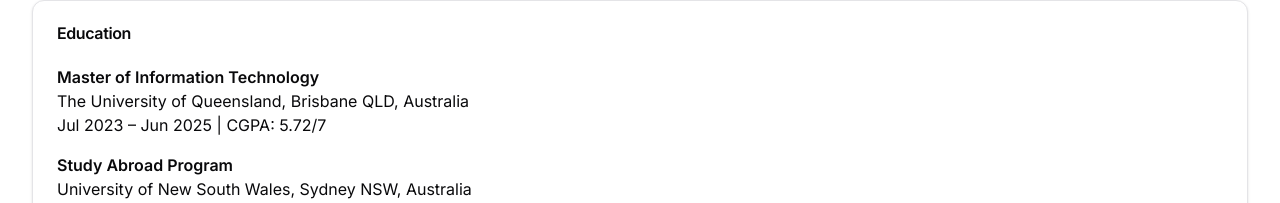
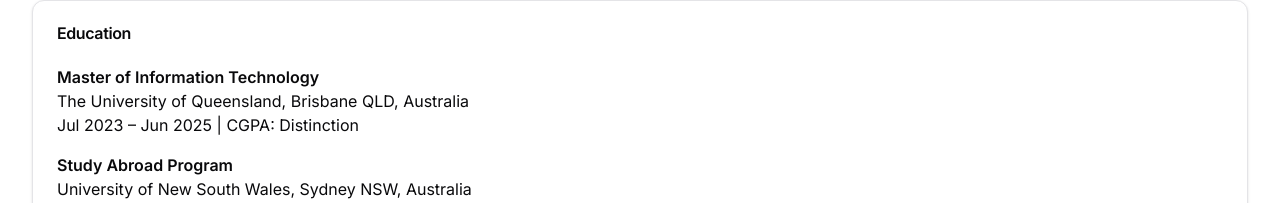
Before and after one commit to Petersonwei/my-portfolio, a Next.js app: page /about in a window 1280 px wide. Shown: the part 407-610 px from the top of the page. Built offline with nearby package versions, Linux system fonts and the light colour scheme.

Commit message:
Update about page

```diff
--- a/app/about/page.tsx
+++ b/app/about/page.tsx
@@ -31,7 +31,7 @@
           <div>
             <h3 className="font-semibold">Master of Information Technology</h3>
             <p>The University of Queensland, Brisbane QLD, Australia</p>
-            <p>Jul 2023 – Jun 2025 | CGPA: 5.72/7</p>
+            <p>Jul 2023 – Jun 2025 | CGPA: Distinction</p>
           </div>
           <div>
             <h3 className="font-semibold">Study Abroad Program</h3>
```
